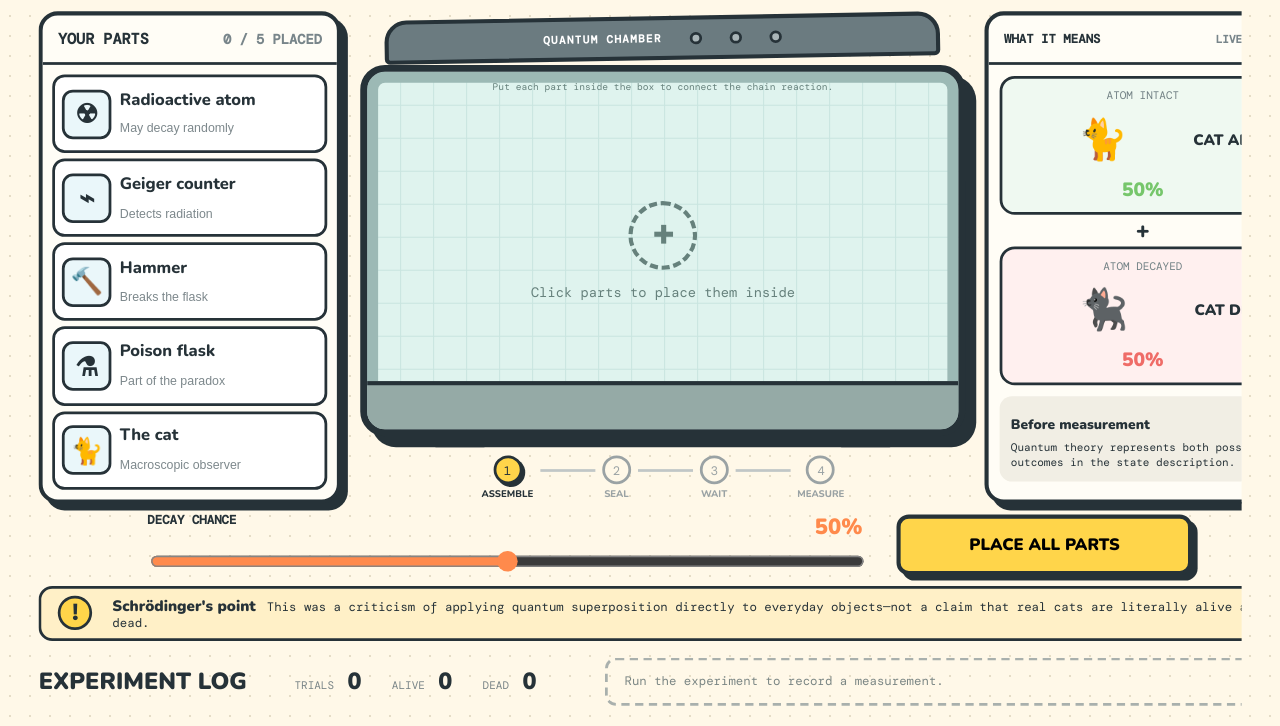
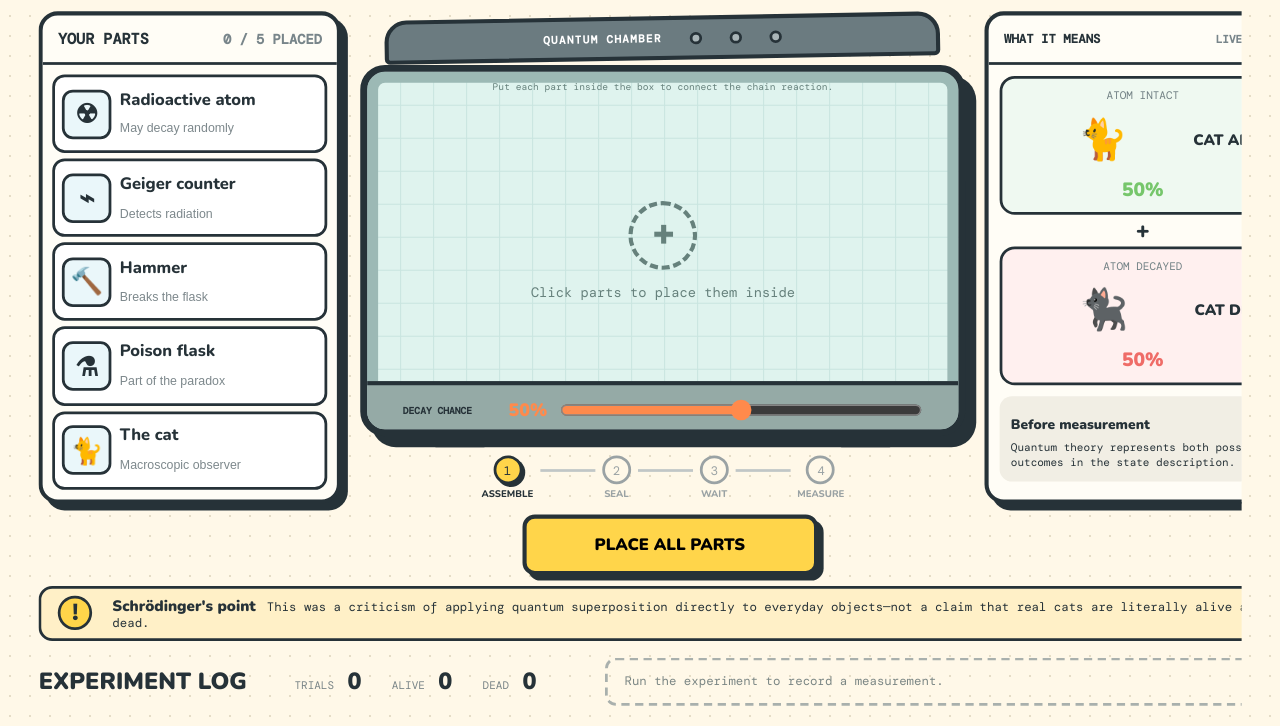
Before and after one commit to pratyushchowdhary/schrodinger-cat-paradox, a plain HTML site: page quantum-lab/index.html in a window 1280 px wide. Shown: the part 74-800 px from the top of the page. Drawn offline with nearby package versions, Linux system fonts and the light colour scheme.

Commit message:
Move decay control into chamber

```diff
--- a/quantum-lab/index.html
+++ b/quantum-lab/index.html
@@ -5,7 +5,7 @@
   <meta name="viewport" content="width=device-width, initial-scale=1.0">
   <meta name="theme-color" content="#fff8e8">
   <title>Schrödinger Cat Paradox</title>
-  <link rel="stylesheet" href="styles.css?v=9">
+  <link rel="stylesheet" href="styles.css?v=10">
 </head>
 <body>
   <div class="app-shell">
@@ -45,6 +45,10 @@
               <div class="device flask"><b>⚗</b><span>FLASK</span></div><i class="wire w4">→</i>
               <div class="device cat"><b id="cat-face">🐈</b><span>CAT</span></div>
             </div>
+            <div class="probability-control chamber-probability">
+              <label for="probability">DECAY CHANCE <strong id="probability-value">50%</strong></label>
+              <input id="probability" type="range" min="10" max="90" value="50" step="10">
+            </div>
             <div class="sealed-view" id="sealed-view">
               <div class="question-orbit"><span>?</span></div>
               <strong>OUTCOME UNOBSERVED</strong>
@@ -79,10 +83,6 @@
     </section>
 
     <section class="controls">
-      <div class="probability-control">
-        <label for="probability">DECAY CHANCE <strong id="probability-value">50%</strong></label>
-        <input id="probability" type="range" min="10" max="90" value="50" step="10">
-      </div>
       <button class="primary" id="action" disabled>PLACE ALL PARTS</button>
     </section>
 
--- a/quantum-lab/styles.css
+++ b/quantum-lab/styles.css
@@ -49,3 +49,13 @@
   .logo span{display:none}.header-lesson h1{font-size:14px}.header-lesson .kicker{font-size:5px}
   .box-instruction{font-size:7px}
 }
+
+.chamber-probability{position:absolute;z-index:4;left:8%;right:8%;bottom:7px;display:grid;grid-template-columns:125px 1fr;gap:12px;align-items:center}
+.chamber-probability label{align-items:center;margin:0}.chamber-probability input{margin:0}
+.controls{justify-content:center}.controls .primary{grid-column:1/-1;width:min(280px,100%);justify-self:center}
+@media(min-width:901px){
+  .chamber-probability{left:6%;right:6%;bottom:5px;grid-template-columns:105px 1fr;gap:9px}
+  .chamber-probability label{font-size:7px}.chamber-probability label strong{font-size:13px}
+  .controls{display:flex;align-items:center;justify-content:center}.controls .primary{width:215px}
+}
+@media(max-width:700px){.chamber-probability{grid-template-columns:95px 1fr;left:5%;right:5%}}
```
